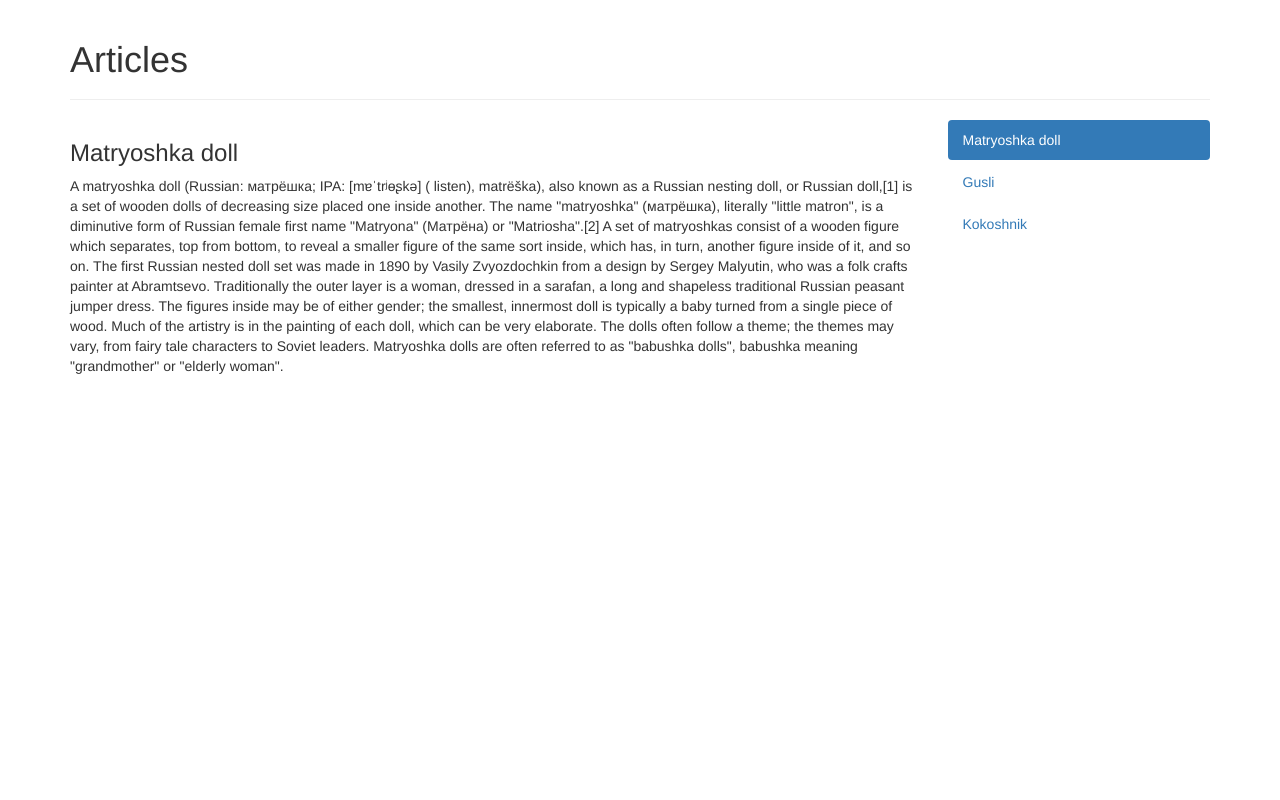
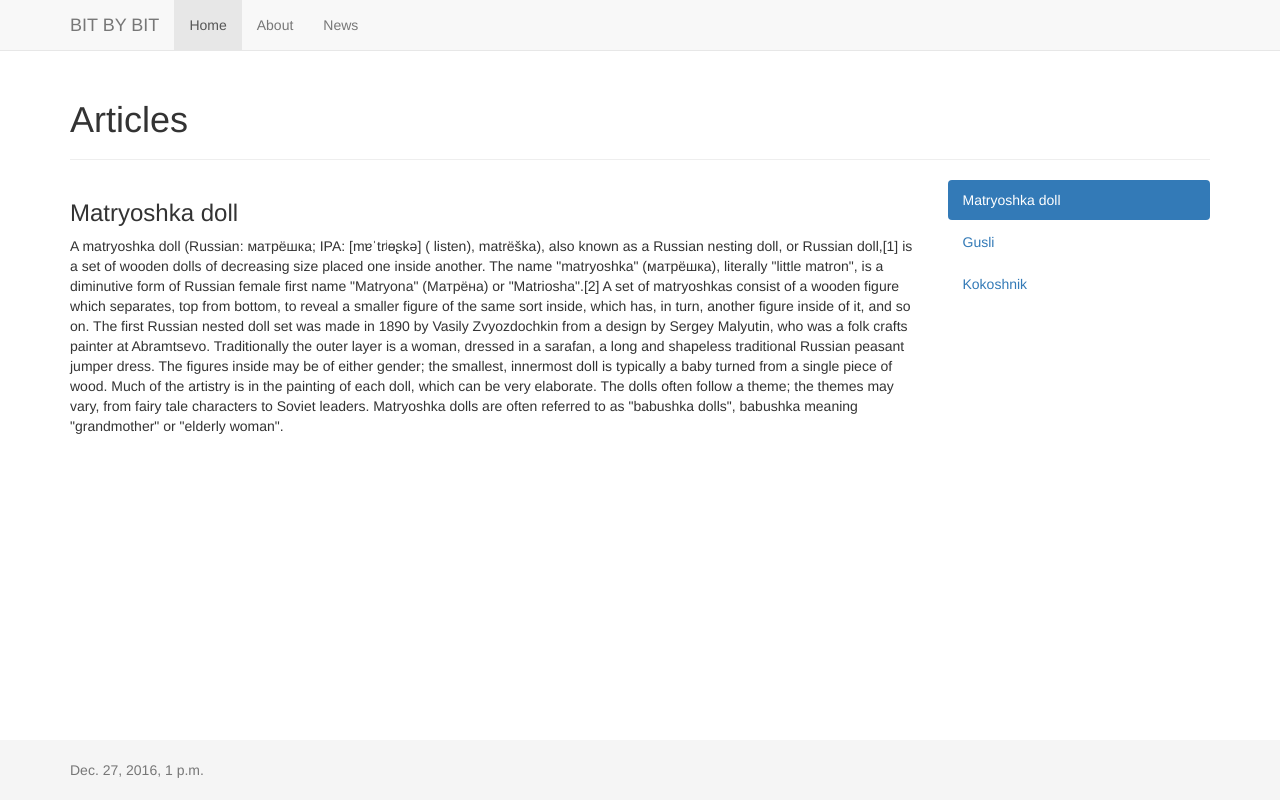
Before and after one commit to elikho/django-bit-by-bit, a Django app: page / in a window 1280 px wide. Run offline with Django 3.2, Linux system fonts and the light colour scheme; some libraries are stand-ins or nearby versions.

Commit message:
Add menu bar and footer mockups

```diff
--- a/bit_by_bit/urls.py
+++ b/bit_by_bit/urls.py
@@ -20,9 +20,15 @@ from django.contrib import admin
 # Dot symbol forces to lookup in the current directory
 from .views import index
 
+# Import values from settings.py file
+from django.conf import settings
+from django.conf.urls.static import static
+
 
 urlpatterns = [
     # Add empty url processing, forcing to call the index function
     url(r'^$', index),
     url(r'^admin/', admin.site.urls),
-]
+# Point Django to the directories where static files to search for
+# Take the values from settings.py file
+] + static(settings.STATIC_URL, document_root=settings.STATIC_ROOT)
--- a/bit_by_bit/views.py
+++ b/bit_by_bit/views.py
@@ -5,6 +5,8 @@
 # Import function to render given html page
 from django.shortcuts import render
 
+# Import datetime module to get current time
+from datetime import datetime
 
 # Create a class representing an article
 class Article:
@@ -50,7 +52,9 @@ def index(request):
     # In our case we pass three Article instanses to render it on the page
     context = {
         # Create a list of articles
-        'articles': [article1, article2, article3]
+        'articles': [article1, article2, article3],
+        # Get current time from standard now() function
+        'current_date': datetime.now(),
     }
 
     # 2nd parameter is a name of html template to send context dictionary to
--- a/manage.py
+++ b/manage.py
@@ -3,6 +3,8 @@ import os
 import sys
 
 if __name__ == "__main__":
+    # Created automatically, specifying which file to use to config the application
+    # In our case this is bit_by_bit/bit_by_bit/settings.py
     os.environ.setdefault("DJANGO_SETTINGS_MODULE", "bit_by_bit.settings")
     try:
         from django.core.management import execute_from_command_line
--- /dev/null
+++ b/static/assets/custom/sticky-footer-navbar.css
@@ -0,0 +1,39 @@
+/* Sticky footer styles
+-------------------------------------------------- */
+html {
+  position: relative;
+  min-height: 100%;
+}
+body {
+  /* Margin bottom by footer height */
+  margin-bottom: 60px;
+}
+.footer {
+  position: absolute;
+  bottom: 0;
+  width: 100%;
+  /* Set the fixed height of the footer here */
+  height: 60px;
+  background-color: #f5f5f5;
+}
+
+
+/* Custom page CSS
+-------------------------------------------------- */
+/* Not required for template or sticky footer method. */
+
+body > .container {
+  padding: 60px 15px 0;
+}
+.container .text-muted {
+  margin: 20px 0;
+}
+
+.footer > .container {
+  padding-right: 15px;
+  padding-left: 15px;
+}
+
+code {
+  font-size: 80%;
+}
--- a/templates/bit_by_bit/index.html
+++ b/templates/bit_by_bit/index.html
@@ -9,8 +9,36 @@
   <link rel="stylesheet" href="https://maxcdn.bootstrapcdn.com/bootstrap/3.3.7/css/bootstrap.min.css">
   <script src="https://ajax.googleapis.com/ajax/libs/jquery/3.1.1/jquery.min.js"></script>
   <script src="https://maxcdn.bootstrapcdn.com/bootstrap/3.3.7/js/bootstrap.min.js"></script>
+  <!-- Add link for navbar and footer styles -->
+  <link href="/static/assets/custom/sticky-footer-navbar.css" rel="stylesheet">
 </head>
 <body>
+
+  <!-- Fixed navbar -->
+  <nav class="navbar navbar-default navbar-fixed-top">
+    <div class="container">
+      <div class="navbar-header">
+        <!-- Bootsrap automatically hides menu items to dropdown list under this button on mobiles -->
+        <button type="button" class="navbar-toggle collapsed" data-toggle="collapse" data-target="#navbar" aria-expanded="false" aria-controls="navbar">
+          <span class="sr-only">Toggle navigation</span>
+          <span class="icon-bar"></span>
+          <span class="icon-bar"></span>
+          <span class="icon-bar"></span>
+        </button>
+        <!-- Link to the index page -->
+        <a class="navbar-brand" href="">BIT BY BIT</a>
+      </div>
+
+      <div id="navbar" class="collapse navbar-collapse">
+        <ul class="nav navbar-nav">
+          <!-- Another link to the index page, active by default -->
+          <li class="active"><a href="">Home</a></li>
+          <li><a href="">About</a></li>
+          <li><a href="">News</a></li>
+        </ul>
+      </div>
+    </div>
+  </nav>
 
   <!-- Default Bootstrap container to render all the staff in -->
   <div class="container">
@@ -62,5 +90,12 @@
     </div>
   </div>
 
+  <footer class="footer">
+    <div class="container">
+      <!-- Show value came from index() as context dictionary item -->
+      <p class="text-muted">{{ current_date }}</p>
+    </div>
+  </footer>
+
 </body>
 </html>
```
Also changed, not shown: bit_by_bit/settings.py (+7 -0 lines). Lines whose indentation alone changed are shown as unchanged.
